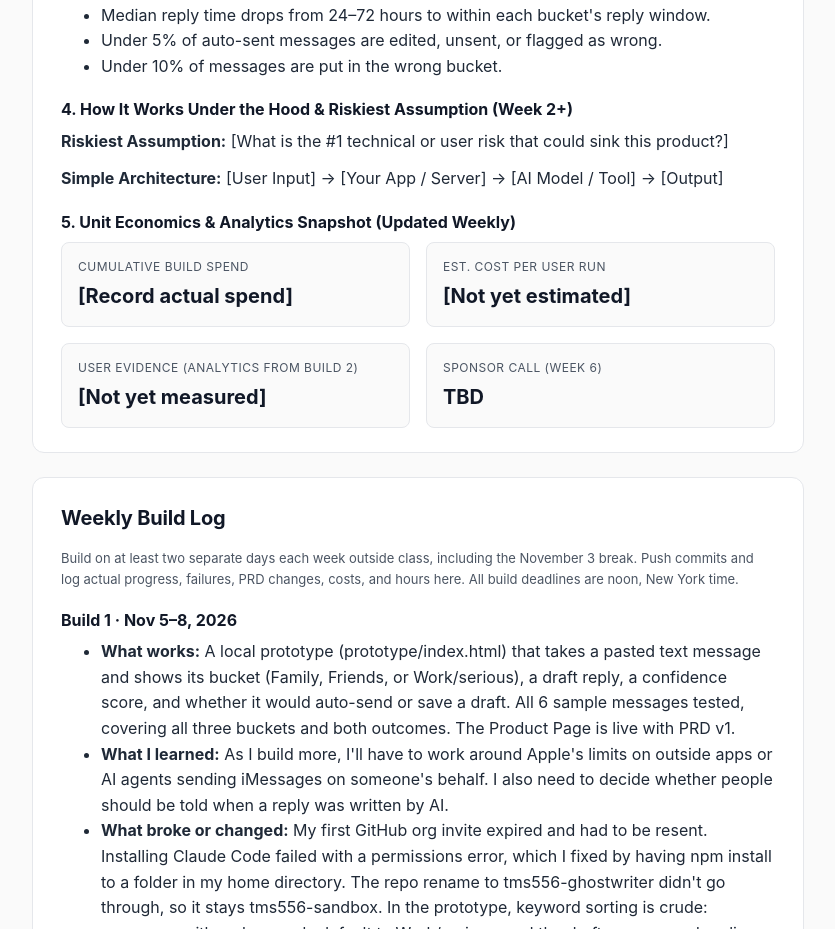
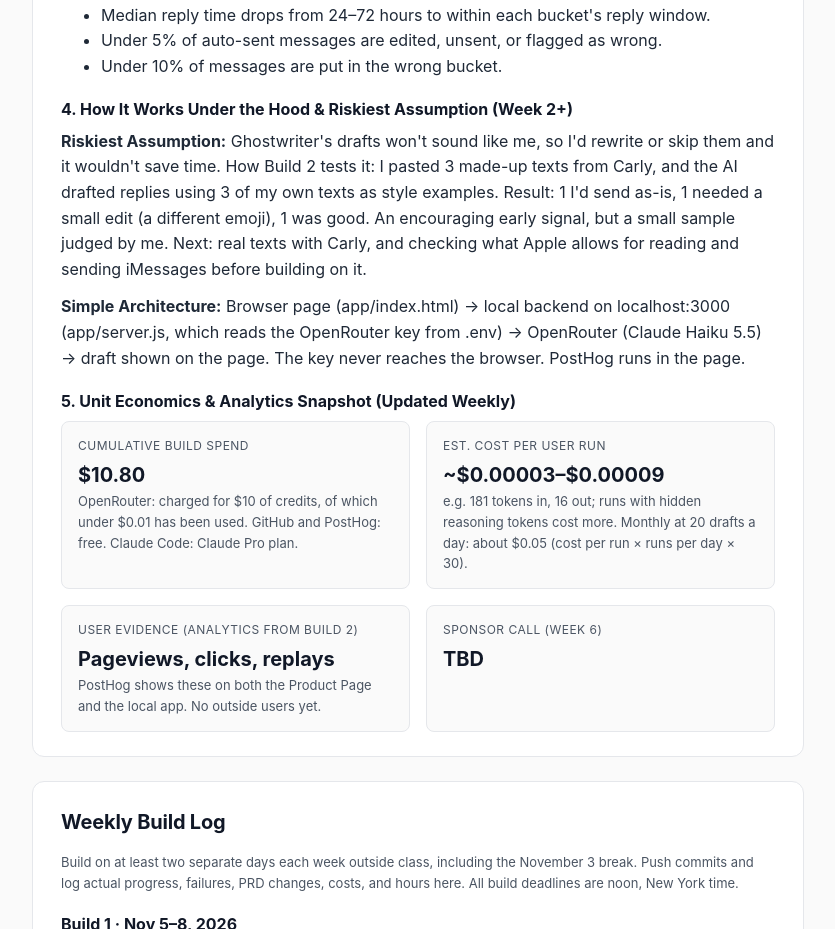
Before and after one commit to building-with-ai-f26/tms556-sandbox, a plain HTML site: page docs/index.html in a window 1280 px wide. Shown: the part 2248-3177 px from the top of the page, without its empty margins (222-1057 px from the left). Drawn offline with Linux system fonts and the light colour scheme.

Commit message:
PRD v2: riskiest assumption, architecture, cost per run, build spend, user evidence

```diff
--- a/docs/index.html
+++ b/docs/index.html
@@ -212,22 +212,25 @@
       </ul>
 
       <h3>4. How It Works Under the Hood & Riskiest Assumption (Week 2+)</h3>
-      <p><strong>Riskiest Assumption:</strong> [What is the #1 technical or user risk that could sink this product?]</p>
-      <p><strong>Simple Architecture:</strong> [User Input] → [Your App / Server] → [AI Model / Tool] → [Output]</p>
+      <p><strong>Riskiest Assumption:</strong> Ghostwriter's drafts won't sound like me, so I'd rewrite or skip them and it wouldn't save time. How Build 2 tests it: I pasted 3 made-up texts from Carly, and the AI drafted replies using 3 of my own texts as style examples. Result: 1 I'd send as-is, 1 needed a small edit (a different emoji), 1 was good. An encouraging early signal, but a small sample judged by me. Next: real texts with Carly, and checking what Apple allows for reading and sending iMessages before building on it.</p>
+      <p><strong>Simple Architecture:</strong> Browser page (app/index.html) → local backend on localhost:3000 (app/server.js, which reads the OpenRouter key from .env) → OpenRouter (Claude Haiku 5.5) → draft shown on the page. The key never reaches the browser. PostHog runs in the page.</p>
 
       <h3>5. Unit Economics & Analytics Snapshot (Updated Weekly)</h3>
       <div class="grid-2">
         <div class="stat-box">
           <div class="stat-label">Cumulative Build Spend</div>
-          <div class="stat-value">[Record actual spend]</div>
+          <div class="stat-value">$10.80</div>
+          <div class="meta">OpenRouter: charged for $10 of credits, of which under $0.01 has been used. GitHub and PostHog: free. Claude Code: Claude Pro plan.</div>
         </div>
         <div class="stat-box">
           <div class="stat-label">Est. Cost Per User Run</div>
-          <div class="stat-value">[Not yet estimated]</div>
+          <div class="stat-value">~$0.00003–$0.00009</div>
+          <div class="meta">e.g. 181 tokens in, 16 out; runs with hidden reasoning tokens cost more. Monthly at 20 drafts a day: about $0.05 (cost per run × runs per day × 30).</div>
         </div>
         <div class="stat-box">
           <div class="stat-label">User Evidence (Analytics from Build 2)</div>
-          <div class="stat-value">[Not yet measured]</div>
+          <div class="stat-value">Pageviews, clicks, replays</div>
+          <div class="meta">PostHog shows these on both the Product Page and the local app. No outside users yet.</div>
         </div>
         <div class="stat-box">
           <div class="stat-label">Sponsor Call (Week 6)</div>
```
